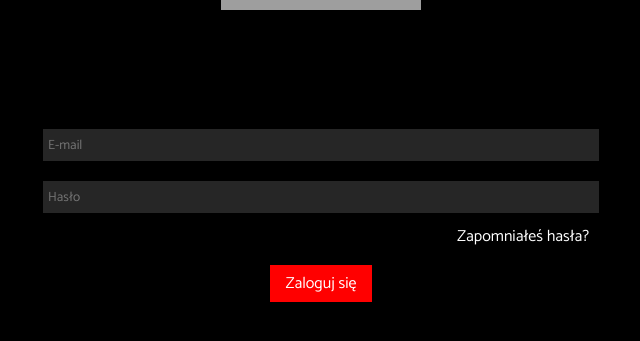
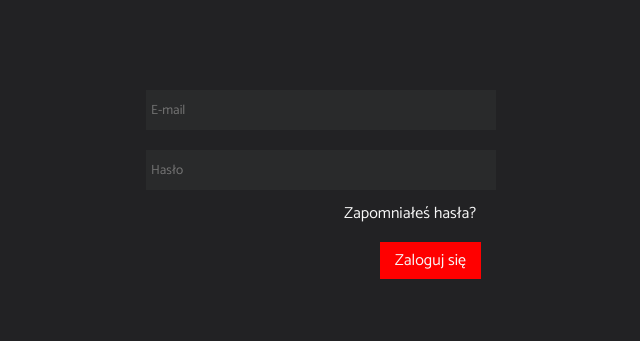
Before and after one commit to Fremen1990/head-hunter-frontend, a React (Create React App) app: page /login in a window 1280 px wide. Shown: the part 265-606 px from the top of the page, without its empty margins (319-959 px from the left). Built offline with nearby package versions, Linux system fonts and the light colour scheme; grey boxes are pictures that could not be loaded.

Commit message:
Css updated.

```diff
--- a/src/components/Login/Login.style.ts
+++ b/src/components/Login/Login.style.ts
@@ -5,7 +5,7 @@ export const LoginPageContainer = styled.div`
    flex-direction: column;
    align-items: center;
    justify-content: center;
-   background-color: black;
+   background-color: #222224;
    height: 100vh;
    width: 100vw;
 `
--- a/src/components/UserForm/Form.styles.ts
+++ b/src/components/UserForm/Form.styles.ts
@@ -15,16 +15,16 @@ export const Form = styled.form`
    flex-direction: column;
    justify-content: center;
    align-items: center;
-   margin-top: 5px;
-   width: 90%;
+   width: 350px;
    padding: 10px;
 
    & input {
-      width: 100%;
+      width: 350px;
       border: none;
       padding: 5px;
-      color: #e1e1fe;
-      background-color: rgba(255, 255, 255, 0.15);
+      color: #f7f7f7;
+      background-color: #292a2b;
+      height: 40px;
       margin: 10px 0;
 
       &:focus {
@@ -39,18 +39,19 @@ export const Form = styled.form`
    }
 
    & button {
-      color: white;
+      color: #f7f7f7;
       border: none;
       font-size: 1rem;
       padding: 5px 15px;
       margin: 5px;
       background-color: red;
       cursor: pointer;
+      align-self: flex-end;
    }
 `
 
 export const ForgetPasswordLink = styled(NavLink)`
-   color: white;
+   color: #f7f7f7;
    align-self: flex-end;
    margin-bottom: 10px;
    padding: 0 10px;
--- a/src/pages/Login.page.tsx
+++ b/src/pages/Login.page.tsx
@@ -8,7 +8,7 @@ export interface ILoginPageProps {}
 export const LoginPage: React.FunctionComponent<ILoginPageProps> = () => {
    return (
       <LoginPageContainer>
-         <Logo logoWidth={'200px'} />
+         <Logo logoWidth={'124px'} />
          <LoginForm />
       </LoginPageContainer>
    )
```
